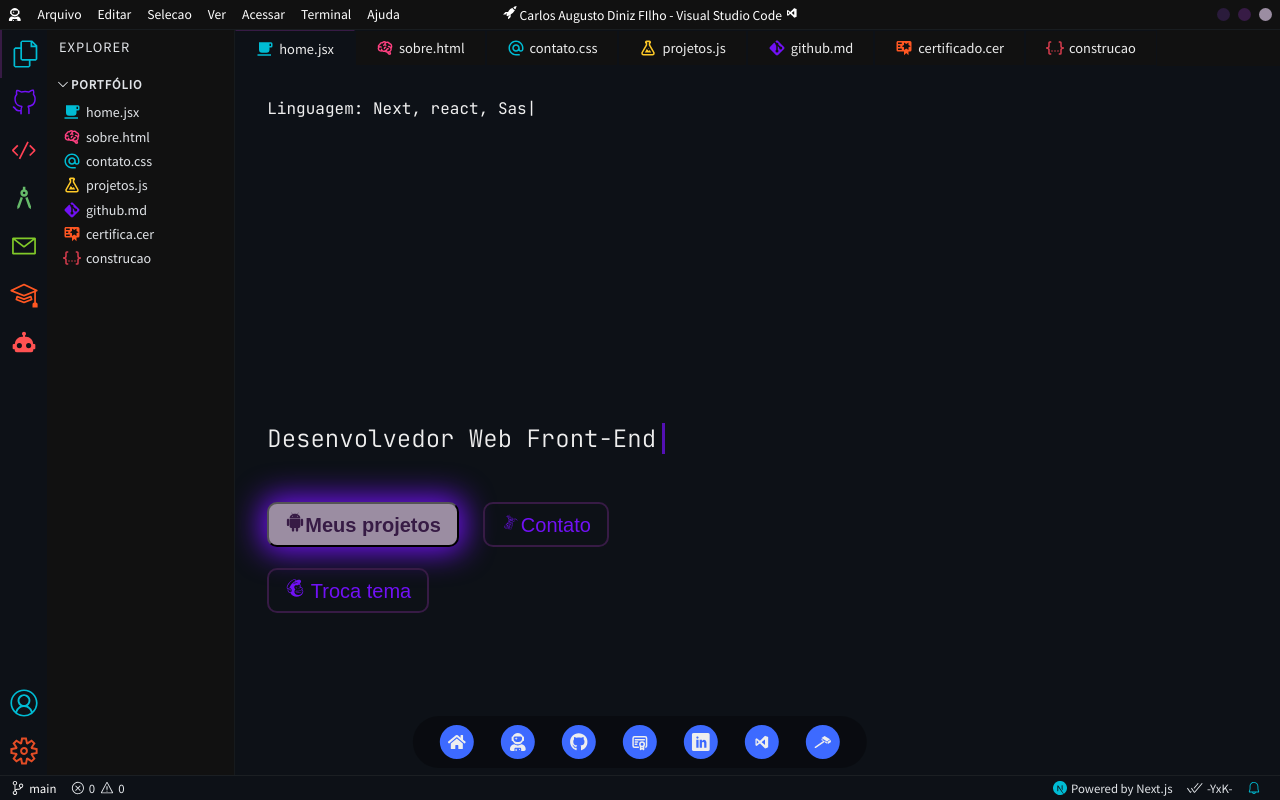
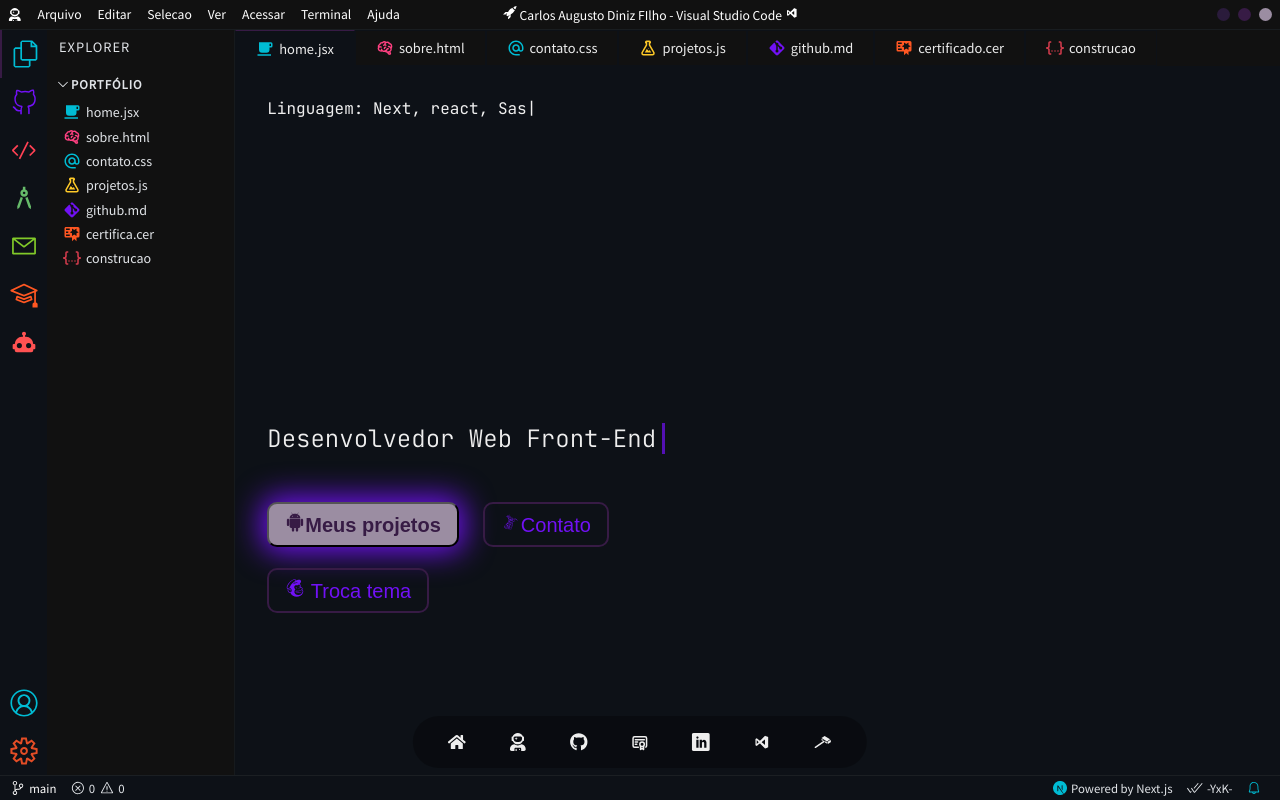
Before and after one commit to ysneshy/portfolio-carlos-filho, a Next.js app: page / in a window 1280 px wide. Built offline with nearby package versions, Linux system fonts and the light colour scheme.

Commit message:
ATT :closed_lock_with_key::bug::zap::rocket:

```diff
--- a/components/navbar/rodape.module.sass
+++ b/components/navbar/rodape.module.sass
@@ -25,6 +25,7 @@
     height: 18px
 
 
+
   ul
 
     list-style: none
@@ -50,8 +51,7 @@
   background: rgba(113, 17, 245)
 
 
-.navbar a
-  .a svg:active
+.navbar a:active
   outline: 0
   background: rgb(61, 106, 255)
   color: #1f1f38
```
